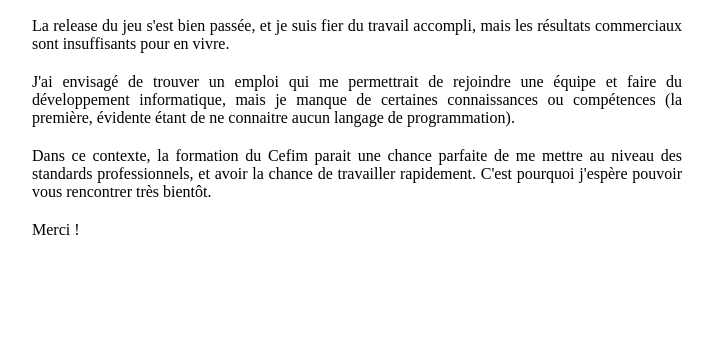
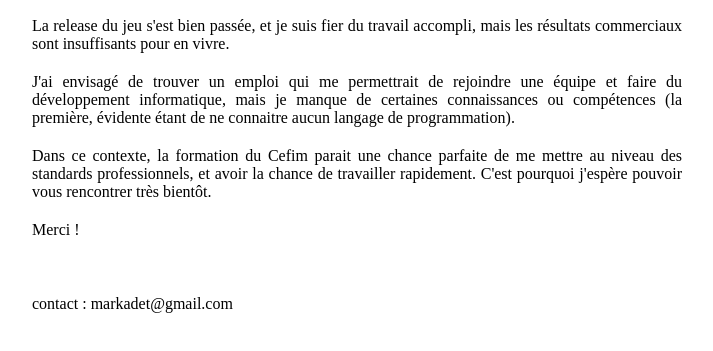
Before and after one commit to markadet0/cefim, a plain HTML site: page index.html in a window 1280 px wide. Shown: the part 5684-6035 px from the top of the page, without its empty margins (283-996 px from the left). Drawn offline with Linux system fonts and the light colour scheme; a script that the page names is missing.

Commit message:
Update index.html

```diff
--- a/index.html
+++ b/index.html
@@ -415,8 +415,9 @@ C'est pourquoi j'espère pouvoir vous rencontrer très bientôt.
  <p class="texte">
 Merci !
 </p>
-
-
+<br/><br/>
+ <p class="texte">
+contact : markadet@gmail.com</p>
 
 <br/><br/><br/><br/><br/><br/>
 
```
